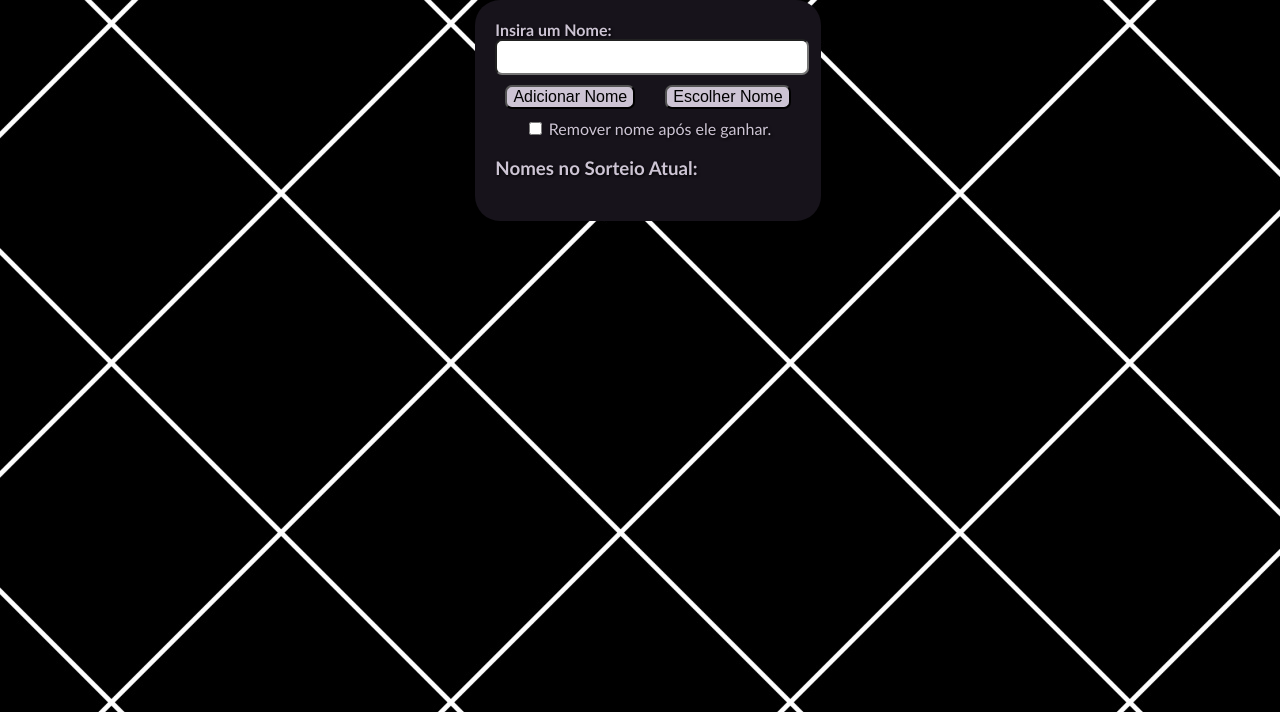
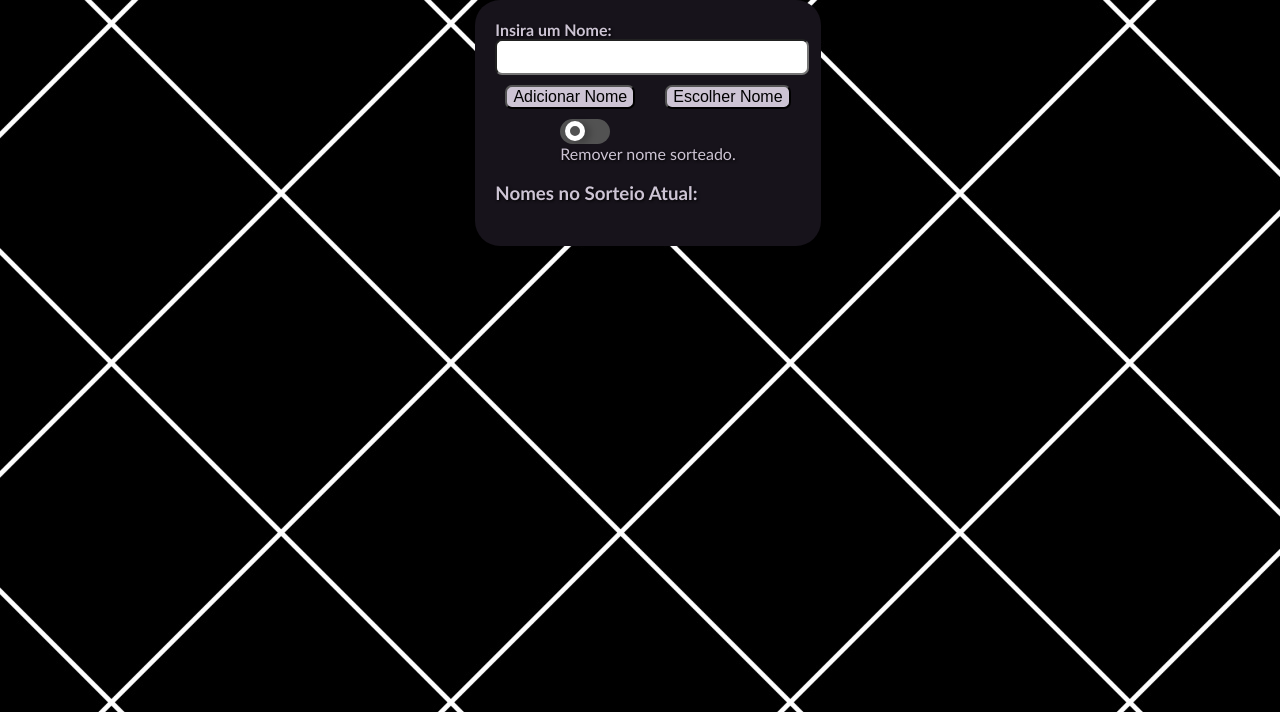
Before and after one commit to Moscofian/Random-Name-Picker, a plain HTML site: page index.html in a window 1280 px wide. Shown: the part 88-800 px from the top of the page. Drawn offline with Linux system fonts and the light colour scheme.

Commit message:
Checkbox para switch

```diff
--- a/CSS/style.css
+++ b/CSS/style.css
@@ -59,3 +59,50 @@ h1{
 #listaNomes{
     font-size: 1.4em;
 }
+
+ /* From Uiverse.io by vinodjangid07 */
+ /* To hide the checkbox */
+#checkboxInput {
+    display: none;
+  }
+
+  .toggleSwitch {
+    display: flex;
+    align-items: center;
+    justify-content: center;
+    position: relative;
+    width: 50px;
+    height: 25px;
+    background-color: rgb(82, 82, 82);
+    border-radius: 20px;
+    cursor: pointer;
+    transition-duration: .2s;
+  }
+
+  .toggleSwitch::after {
+    content: "";
+    position: absolute;
+    height: 10px;
+    width: 10px;
+    left: 5px;
+    background-color: transparent;
+    border-radius: 50%;
+    transition-duration: .2s;
+    box-shadow: 5px 2px 7px rgba(8, 8, 8, 0.26);
+    border: 5px solid white;
+  }
+
+  #checkboxInput:checked+.toggleSwitch::after {
+    transform: translateX(100%);
+    transition-duration: .2s;
+    background-color: white;
+  }
+  /* Switch background change */
+  #checkboxInput:checked+.toggleSwitch {
+    background-color: rgb(148, 118, 255);
+    transition-duration: .2s;
+  }
+
+  #switchLabel {
+
+  }
--- a/Script/js.js
+++ b/Script/js.js
@@ -41,7 +41,7 @@ const inputBox = document.getElementById('nome');
     } else {
          let indiceAleatorio = Math.floor(Math.random() * nomes.length);
          document.getElementById('resultado').innerText = "Nome escolhido: " + nomes[indiceAleatorio];
-        if(flexCheckDefault.checked == true){
+        if(flexSwitchCheckDefault.checked == true){
             nomes.splice(indiceAleatorio, 1);
         }
         atualizarLista();
--- a/index.html
+++ b/index.html
@@ -23,12 +23,21 @@
           <button onclick="escolherNome()">Escolher Nome</button>
         </div>
 
-        <div class="form-check">
+        <div class="form-check form-switch">
+          <!-- From Uiverse.io by vinodjangid07  -->
+          <input type="checkbox" id="checkboxInput">
+          <label for="checkboxInput" class="toggleSwitch">
+          </label>
+          <label id="switchLabel">Remover nome sorteado.</label>
+
+        </div>
+
+        <!-- <div class="form-check">
             <input class="form-check-input" type="checkbox" value="" id="flexCheckDefault">
             <label class="form-check-label" for="flexCheckDefault">
-              Remover nome após ele ganhar.
+              Remover nome sorteado.
             </label>
-        </div>
+        </div> -->
 
         <div style="align-self: flex-start;">
           <h3>Nomes no Sorteio Atual:</h3>
```
